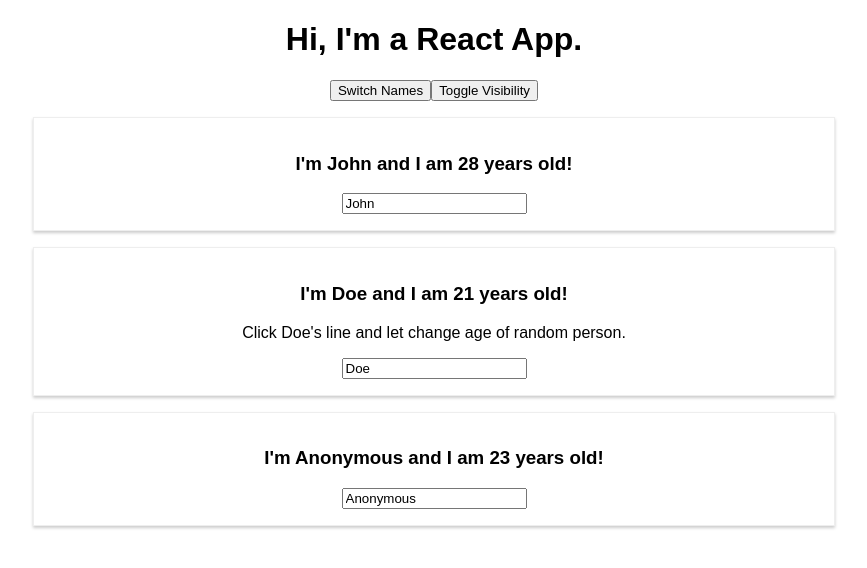
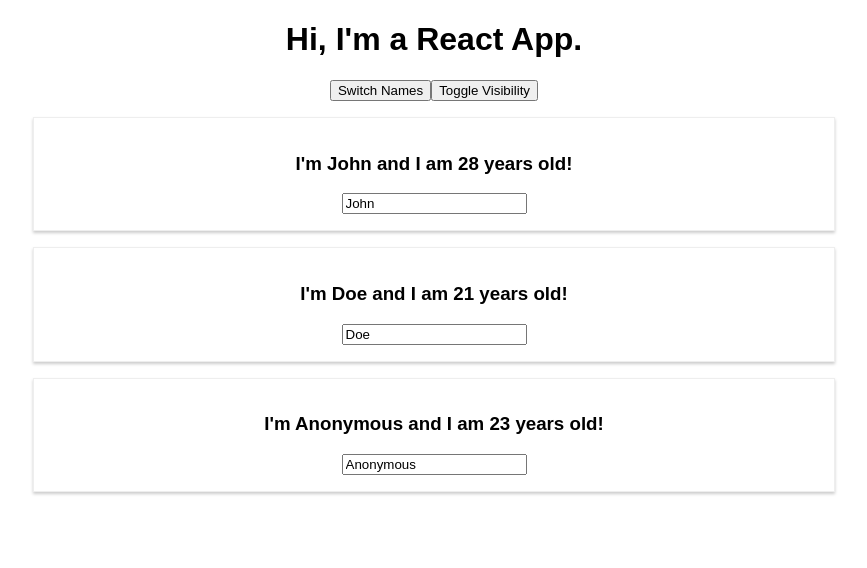
Before and after one commit to sonerpyci/my-reaction-to-react, a React (Create React App) app: page / in a window 1280 px wide. Both pictures are taken after a click on the button "Toggle Visibility". Shown: the top 568 px of the page, without its empty margins (206-1073 px from the left). Built offline with nearby package versions, Linux system fonts and the light colour scheme.

Commit message:
List Rendering

```diff
--- a/src/App.js
+++ b/src/App.js
@@ -17,12 +17,12 @@ class App extends Component {
 
     switchNameHandler = (event) => {
         let persons = [...this.state.persons];
-        if (event && event.target){
-            persons[1].name = event.target.value;
-        } else {
-            let randomName =  this.state.personNames[Math.floor(Math.random() * this.state.personNames.length)];
-            persons[Math.floor(Math.random() * persons.length)].name = randomName
-        }
+        let randomName =  this.state.personNames[Math.floor(Math.random() * this.state.personNames.length)];
+        if (event && event.target)
+            randomName = event.target.value;
+
+        persons[Math.floor(Math.random() * persons.length)].name = randomName
+
         this.setState({
             persons:persons
         })
@@ -43,26 +43,21 @@ class App extends Component {
 
     render() {
         let persons = null;
-
         if (this.state.showPersons) {
             persons = (
                 <div>
-                    <Person
-                        name={this.state.persons[0].name}
-                        age={this.state.persons[0].age}
-                    />
-                    <Person
-                        name={this.state.persons[1].name}
-                        age={this.state.persons[1].age}
-                        click={this.switchAgeHandler.bind(this, "customParameterIfNeeded")} /* A Way of Passing parameter */
-                        onChangeHandler={this.switchNameHandler}
-                    >
-                        Click {this.state.persons[1].name}'s line and let change age of random person.
-                    </Person>
-                    <Person
-                        name={this.state.persons[2].name}
-                        age={this.state.persons[2].age}
-                    />
+                    {
+                        this.state.persons.map(x =>  {
+                            return (
+                                <Person
+                                    name={x.name}
+                                    age={x.age}
+                                    click={this.switchAgeHandler.bind(this, "customParameterIfNeeded")}
+                                    onChangeHandler={this.switchNameHandler}
+                                />
+                            )
+                        })
+                    }
                 </div>
             );
         }
```
